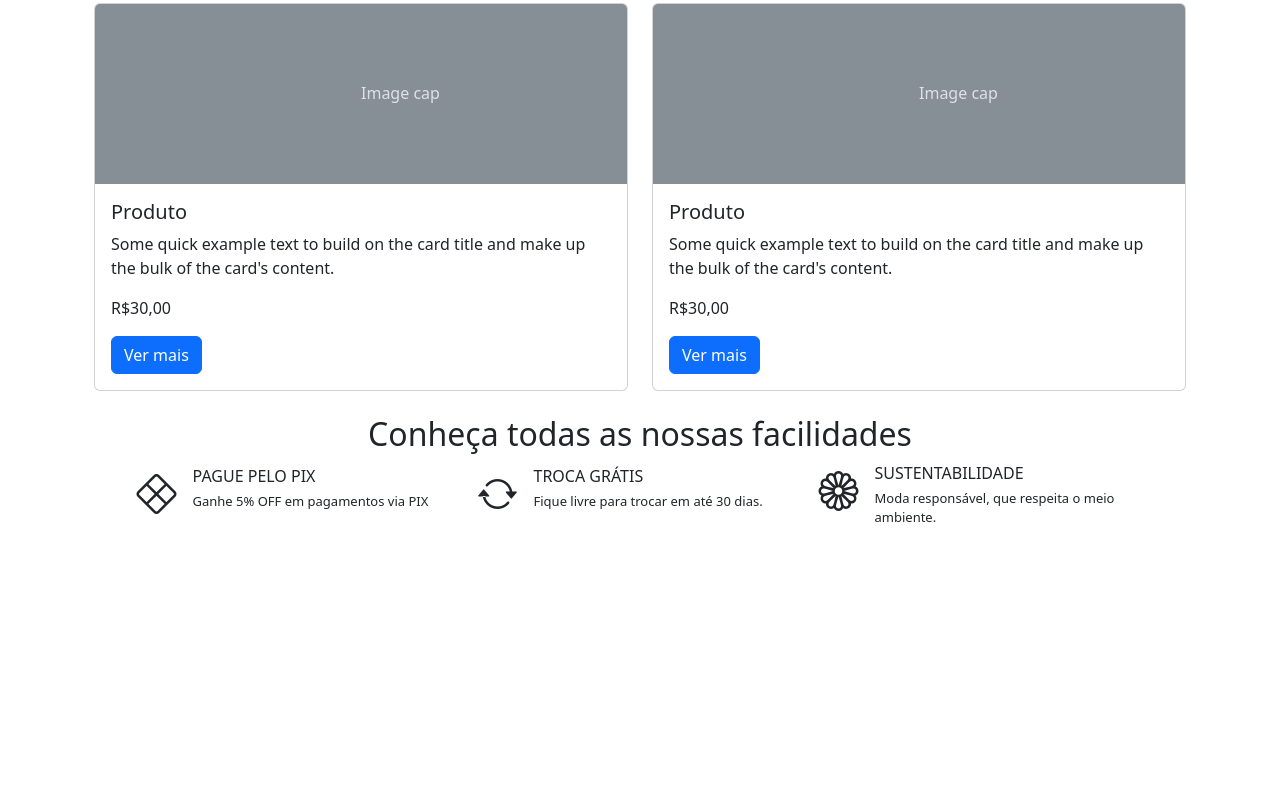
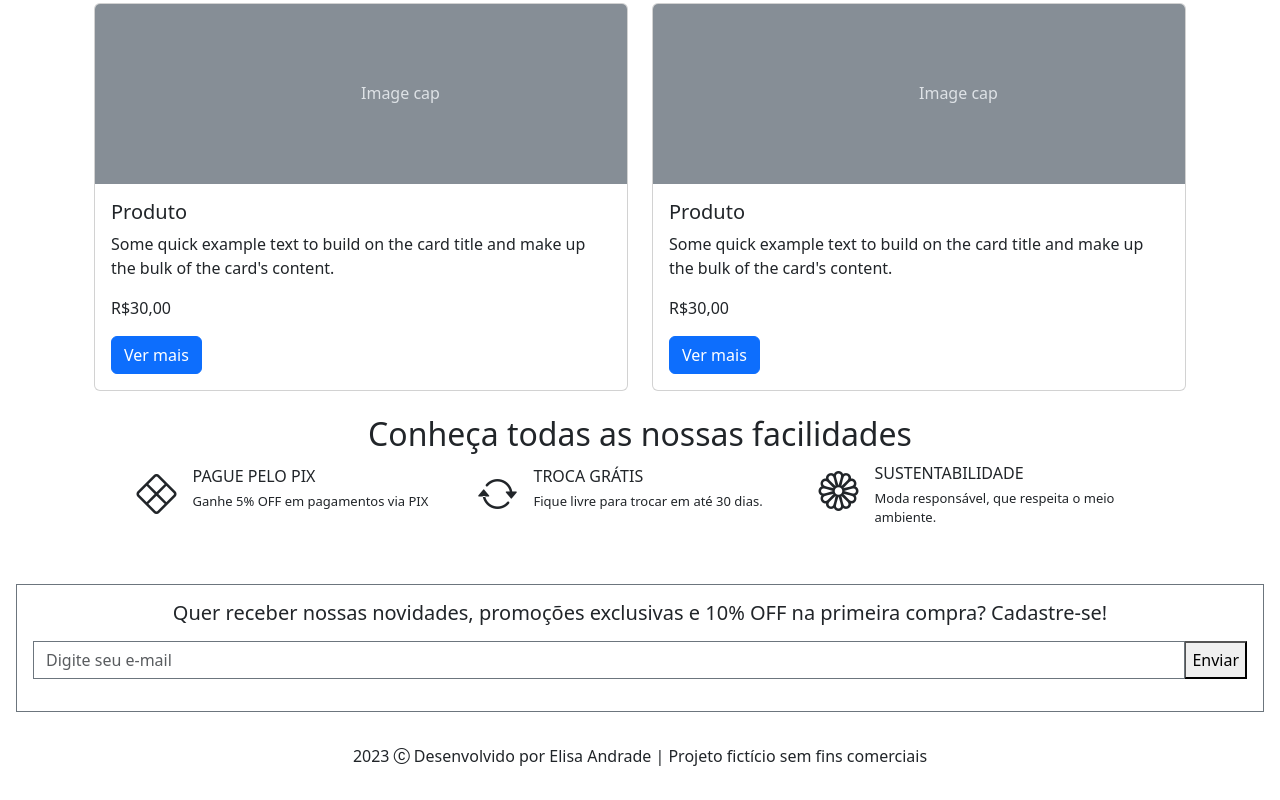
Before and after one commit to elisalvsan/Meteora, a plain HTML site: page index.html in a window 1280 px wide. Shown: the part 2189-2989 px from the top of the page. Before the commit the page ends 2757 px from the top, so only its background shows below. Drawn offline with nearby package versions, Linux system fonts and the light colour scheme.

Commit message:
Adicionando: formulario e footer

```diff
--- a/index.html
+++ b/index.html
@@ -420,7 +420,8 @@
 
     <section class="pb-4">
       <h2 class="text-center">Conheça todas as nossas facilidades</h2>
-      <div class="d-flex flex-column flex-lg-row align-items-center justify-content-center gap-3 px-3">
+      <div
+        class="d-flex flex-column flex-lg-row align-items-center justify-content-center gap-3 px-3">
         <ul class="divs-facilidades d-flex list-unstyled">
           <li><i class="bi bi-x-diamond fs-1"></i></li>
           <div>
@@ -449,6 +450,26 @@
       </div>
     </section>
 
+    <form class="border border-secondary m-3 p-3 text-center">
+      <h5>
+        Quer receber nossas novidades, promoções exclusivas e 10% OFF na
+        primeira compra? Cadastre-se!
+      </h5>
+      <div class="input-group my-3"">
+        <input
+          class="form-control border-secondary rounded-0"
+          type="email"
+          placeholder="Digite seu e-mail"
+          aria-label="Digite seu e-mail"
+          aria-describedby="button-addon2" />
+        <button type="button" id="button-addon2">Enviar</button>
+      </div>
+    </form>
+
+    <footer class="text-center">
+      <p class="py-3">2023 <i class="bi bi-c-circle"></i> Desenvolvido por Elisa Andrade | Projeto fictício sem fins comerciais</p>
+    </footer>
+
     <script
       src="https://cdn.jsdelivr.net/npm/bootstrap@5.3.2/dist/js/bootstrap.bundle.min.js"
       integrity="sha384-C6RzsynM9kWDrMNeT87bh95OGNyZPhcTNXj1NW7RuBCsyN/o0jlpcV8Qyq46cDfL"
```
